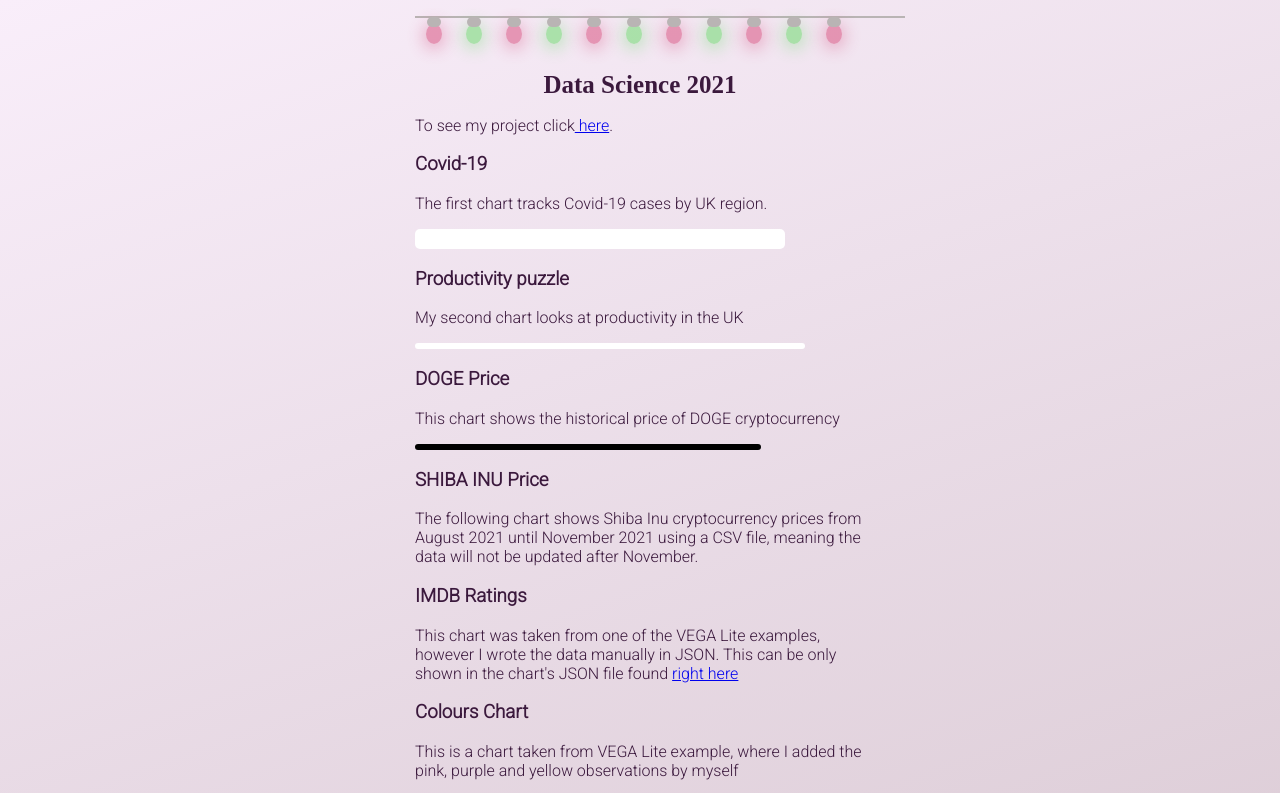
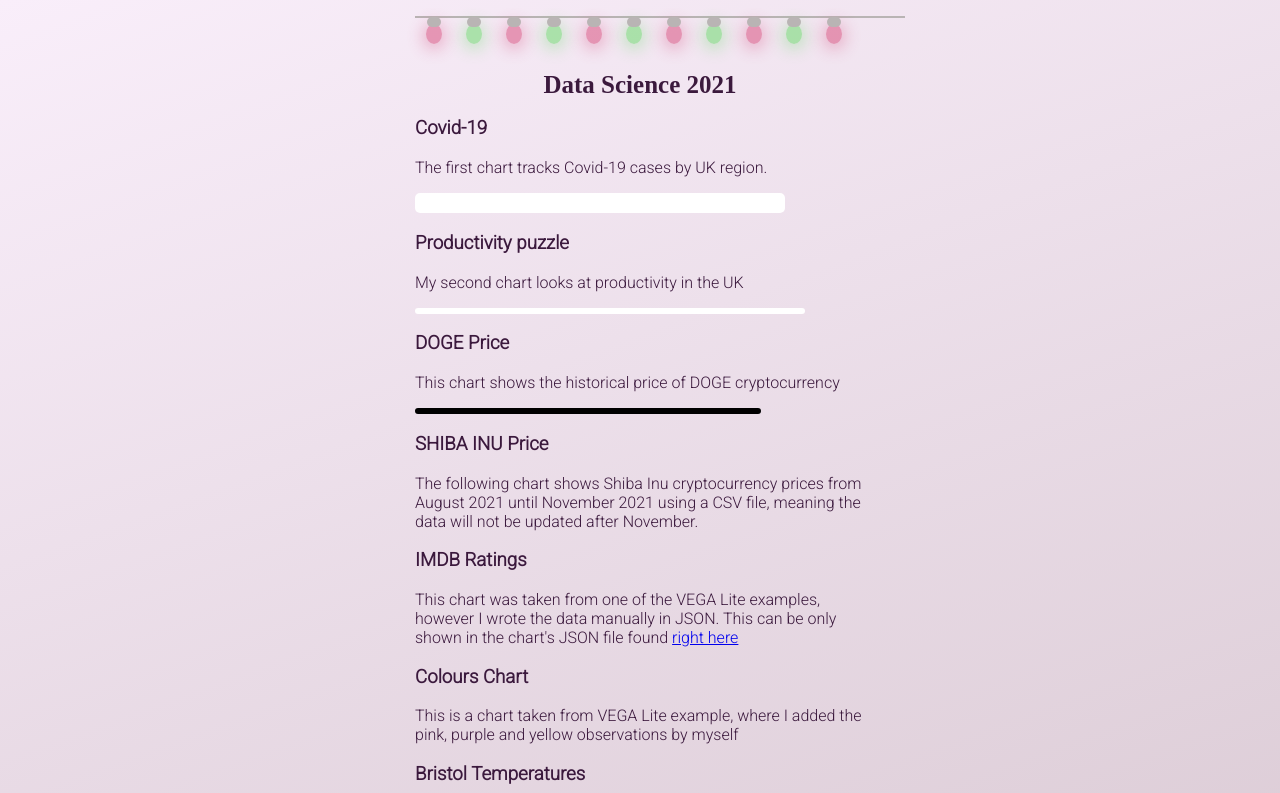
Before and after one commit to paula-ioni/paula-ioni.github.io, a plain HTML site: page index.html in a window 1280 px wide. Shown: the top 793 px of the page. Drawn offline with Linux system fonts and the light colour scheme; a script that the page names is missing.

Commit message:
Update index.html

```diff
--- a/index.html
+++ b/index.html
@@ -33,6 +33,7 @@
 
   </ul>
   <ul id="lights">
+   <!----Inspiration from The Net Ninja's Lights -- https://www.youtube.com/watch?v=B9OZkATMbag-->
     <li></li>
     <li></li>
     <li></li>
@@ -50,9 +51,7 @@
 
 
     <h1>Data Science 2021</h1>
-    <div class="wrap">
-      <p class="rubric-launch">To see my project click<a class="textLink" href="project.html"> here</a>.</p>
-      </div>
+
 
     <h3>Covid-19</h3>
 
```
